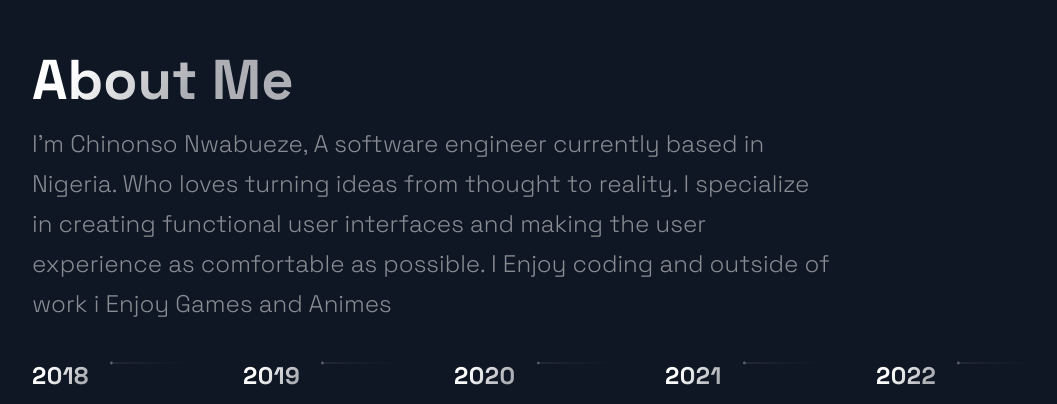
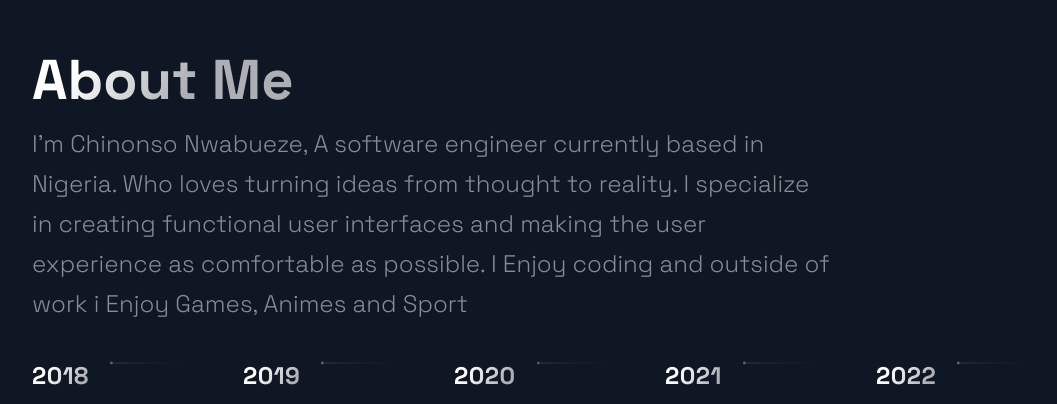
Before and after one commit to nwabuezenonso/portfolio, a Next.js app: page / in a window 1280 px wide. Shown: the part 3160-3564 px from the top of the page, without its empty margins (88-1145 px from the left). Built offline with nearby package versions, Linux system fonts and the light colour scheme.

Commit message:
updating about section

```diff
--- a/src/components/TimeLine/TimeLine.js
+++ b/src/components/TimeLine/TimeLine.js
@@ -46,7 +46,7 @@ const Timeline = () => {
     <Section id="about">
       <SectionTitle>About Me</SectionTitle>
       <SectionText style={{ width: "100%"}}>
-        I'm Chinonso Nwabueze, A software engineer currently based in Nigeria. Who loves turning ideas from thought to reality. I specialize in creating functional user interfaces and making the user experience as comfortable as possible. I Enjoy coding and outside of work i Enjoy Games and Animes
+        I'm Chinonso Nwabueze, A software engineer currently based in Nigeria. Who loves turning ideas from thought to reality. I specialize in creating functional user interfaces and making the user experience as comfortable as possible. I Enjoy coding and outside of work i Enjoy Games, Animes and Sport
       </SectionText>
       <CarouselContainer ref={carouselRef} onScroll={handleScroll}>
         <>
```
